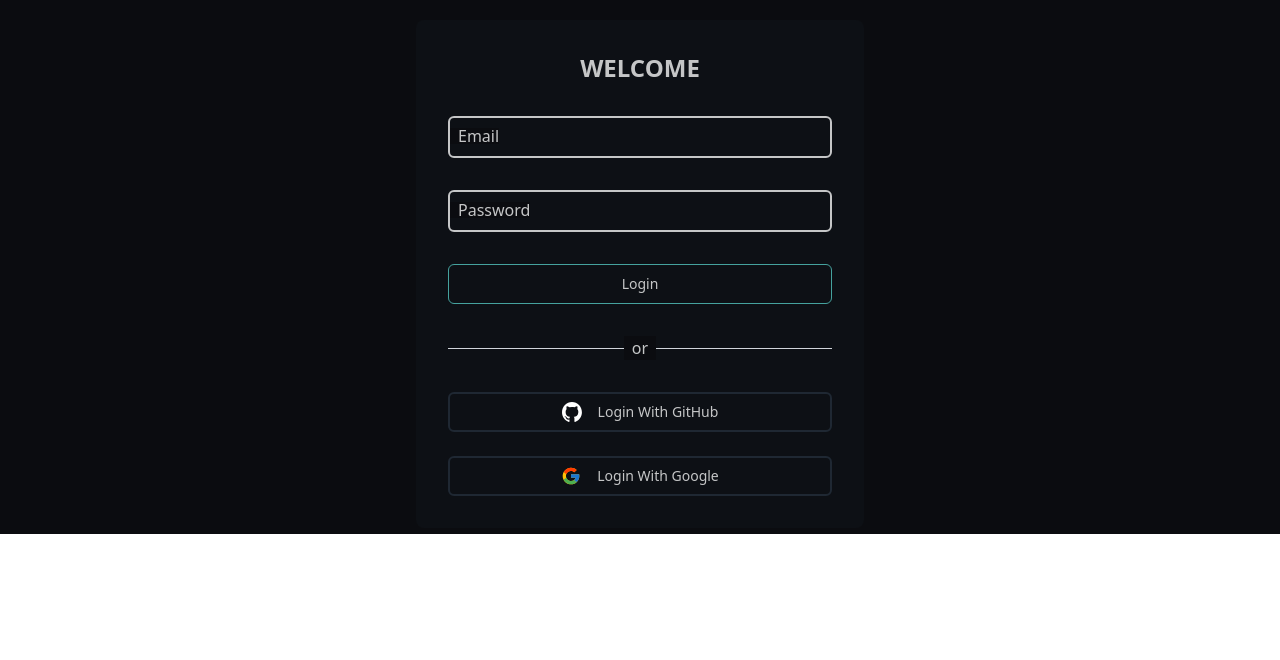
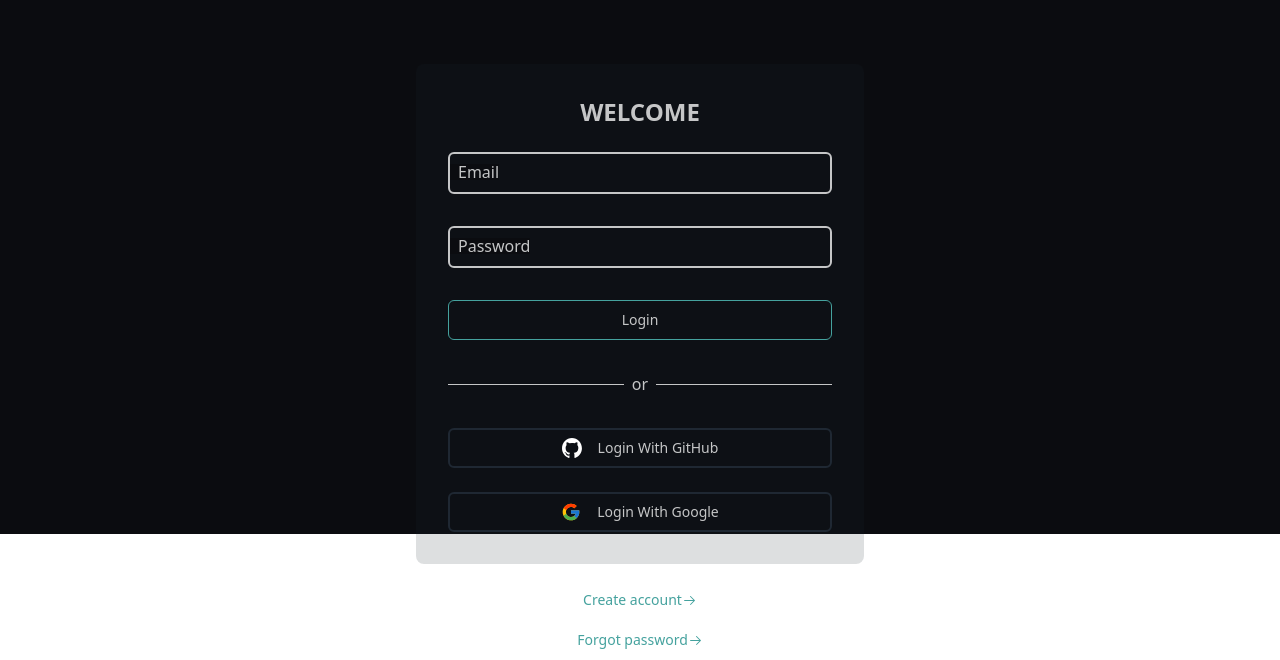
Before and after one commit to FrankieMarie/react-playground, a React (Vite) app in the folder client/: page /login in a window 1280 px wide. Shown: the part 266-926 px from the top of the page. Before the commit the page ends 800 px from the top, so only its background shows below. Built offline with nearby package versions, Linux system fonts and the light colour scheme; no server answers.

Commit message:
sign up form

```diff
--- a/client/package.json
+++ b/client/package.json
@@ -11,6 +11,7 @@
   },
   "dependencies": {
     "@clerk/clerk-react": "^5.0.1",
+    "@radix-ui/react-icons": "^1.3.0",
     "@radix-ui/react-slot": "^1.0.2",
     "@tanstack/react-query": "^5.31.0",
     "axios": "^1.6.8",
--- a/client/src/components/AppRouter.tsx
+++ b/client/src/components/AppRouter.tsx
@@ -6,12 +6,14 @@ import { Routes, Route } from 'react-router-dom';
 import { RequireAuth } from './RequireAuth';
 import { Layout } from './Layout';
 import { Home } from '@/pages/Home';
+import { SignUp } from '@/pages/SignUp';
 
 export const AppRouter = () => {
   return (
     <Routes>
       <Route path="/" element={<Layout />}>
         <Route path="login" element={<Login />} />
+        <Route path="sign-up" element={<SignUp />} />
         <Route path="unauthorized" element={<Unauthorized />} />
 
         {/* Private Routes */}
--- a/client/src/components/DividerLabel.tsx
+++ b/client/src/components/DividerLabel.tsx
@@ -4,13 +4,10 @@ interface Props {
 
 export const DividerLabel = ({ title }: Props) => {
   return (
-    <div className="relative my-2">
-      <div className="absolute inset-0 flex items-center" aria-hidden="true">
-        <div className="w-full border-t border-gray-300"></div>
-      </div>
-      <div className="relative flex justify-center">
-        <span className="bg-dark px-2 text-base text-light">{title}</span>
-      </div>
+    <div className="my-2 flex items-center">
+      <div className="w-full border-t border-light" aria-hidden />
+      <span className="px-2 text-base text-light">{title}</span>
+      <div className="w-full border-t border-light" aria-hidden />
     </div>
   );
 };
--- a/client/src/pages/Login.tsx
+++ b/client/src/pages/Login.tsx
@@ -1,11 +1,12 @@
+import { useState } from 'react';
+import { useNavigate } from 'react-router-dom';
+import { useSignIn } from '@clerk/clerk-react';
+import { ArrowRightIcon } from '@radix-ui/react-icons';
 import github from '@/assets/github.svg';
 import google from '@/assets/google.svg';
 import { Button } from '@/components/Button';
 import { DividerLabel } from '@/components/DividerLabel';
 import { Input } from '@/components/Input';
-import { useSignIn } from '@clerk/clerk-react';
-import { useState } from 'react';
-import { useNavigate } from 'react-router-dom';
 
 export const Login = () => {
   const nav = useNavigate();
@@ -42,9 +43,9 @@ export const Login = () => {
   };
 
   return (
-    <section className="mx-auto flex max-w-md translate-y-1/2 flex-col items-center justify-center rounded-lg bg-medium bg-opacity-15 p-8">
-      <h1 className="mb-8 text-center text-2xl font-bold uppercase">Welcome</h1>
-      <div className="flex w-full flex-col gap-6">
+    <section className="mx-auto flex max-w-md translate-y-1/2 flex-col items-center justify-center gap-4">
+      <div className="flex w-full flex-col gap-6 rounded-lg bg-medium bg-opacity-15 p-8">
+        <h1 className="text-center text-2xl font-bold uppercase">Welcome</h1>
         <form className="flex flex-col gap-8">
           {/* login with credentials */}
           <Input
@@ -89,6 +90,15 @@ export const Login = () => {
           <span>Login With Google</span>
         </Button>
       </div>
+
+      <div className="flex flex-col">
+        <Button variant="link" onClick={() => nav('/sign-up')}>
+          Create account <ArrowRightIcon />
+        </Button>
+        <Button variant="link">
+          Forgot password <ArrowRightIcon />
+        </Button>
+      </div>
     </section>
   );
 };
--- a/client/src/pages/SignUp.tsx
+++ b/client/src/pages/SignUp.tsx
@@ -3,6 +3,7 @@ import { Button } from '@/components/Button';
 import { Input } from '@/components/Input';
 import { useSignUp } from '@clerk/clerk-react';
 import { useNavigate } from 'react-router-dom';
+import { ArrowLeftIcon } from '@radix-ui/react-icons';
 
 export const SignUp = () => {
   const nav = useNavigate();
@@ -51,10 +52,16 @@ export const SignUp = () => {
   };
 
   return (
-    <section className="mx-auto flex h-full max-w-md flex-col items-center justify-center">
-      <h1 className="mb-8 text-center text-2xl font-bold uppercase">Sign Up</h1>
+    <>
+      <Button variant="link" onClick={() => nav('/login', { replace: true })}>
+        <ArrowLeftIcon /> Back to Login
+      </Button>
+      <section className="mx-auto flex w-full max-w-md translate-y-1/2 flex-col gap-6 rounded-lg bg-medium bg-opacity-15 p-8">
+        <h1 className="mb-8 text-center text-2xl font-bold uppercase">
+          Sign Up
+        </h1>
         {!verifying && (
-        <form>
+          <form className="flex flex-col gap-8">
             <Input
               onChange={(e) => setEmail(e.target.value)}
               name="email"
@@ -70,9 +77,9 @@ export const SignUp = () => {
             />
             <Input
               onChange={(e) => setMatchPassword(e.target.value)}
-            name="confirmPassword"
+              name="matchPassword"
               label="Confirm Password"
-            type="confirmPassword"
+              type="password"
             />
             <Button variant="outline" type="submit" onClick={handleSubmit}>
               Sign Up
@@ -94,5 +101,6 @@ export const SignUp = () => {
           </form>
         )}
       </section>
+    </>
   );
 };
```
Also changed, not shown: 1 other file (tests, documents, lock files or other folders). Lines whose indentation alone changed are shown as unchanged.
